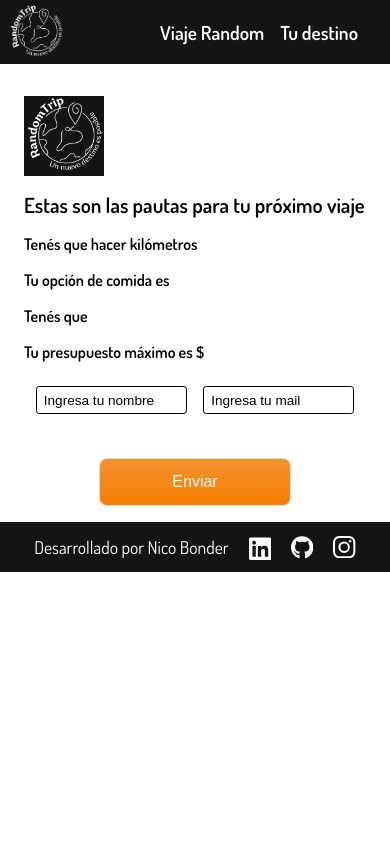
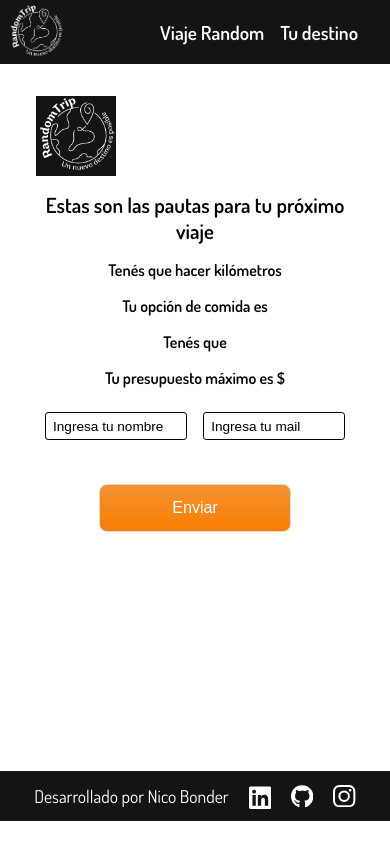
Before and after one commit to nicobonder/randomtrip, a React (Create React App) app: page /sendInformation in a window 390 px wide. Built offline with nearby package versions, Linux system fonts and the light colour scheme.

Commit message:
Responsive design improved in Information

```diff
--- a/src/components/information/SendInformation.css
+++ b/src/components/information/SendInformation.css
@@ -1,3 +1,9 @@
+.SendInformation {
+  height: 80vh;
+  width: 90%;
+  margin: 0 auto;
+}
+
 .logoSend {
     width: 5rem;
     height: 5rem;
@@ -11,8 +17,14 @@
     margin: var(--sectionTitleMargin);
 }
 
+.infoTextWrapper {
+  width:58%;
+  margin: 0 auto;
+}
+
 .infoText {
-  margin: 1rem auto 1rem 1rem;
+  text-align: center;
+  margin: 1rem;
 }
 
 .sendInfoButton {
@@ -84,6 +96,11 @@
     padding: 1rem 0.5rem;
   }
 
+  .infoTextWrapper {
+    width:75%;
+    margin: 0 auto;
+  }
+
   .inputDiv {
     width: 45%;
   }
@@ -95,8 +112,7 @@
 
   .informationTitle {
     font-size: 1.3rem;
-    margin-left: 0.5rem;
-    text-align: left;
+    text-align: center;
     padding: 0 0.5rem;
   }
 
--- a/src/components/information/SendInformation.jsx
+++ b/src/components/information/SendInformation.jsx
@@ -104,7 +104,7 @@ export default function SendInformation() {
         <h1 className='informationTitle'>
           Estas son las pautas para tu próximo viaje
         </h1>
-        <div>
+        <div className="infoTextWrapper">
           <h2 className='infoText'>Tenés que hacer {km} kilómetros</h2>
           <h2 className='infoText'>Tu opción de comida es {food}</h2>
           <h2 className='infoText'>Tenés que {read}</h2>
```
